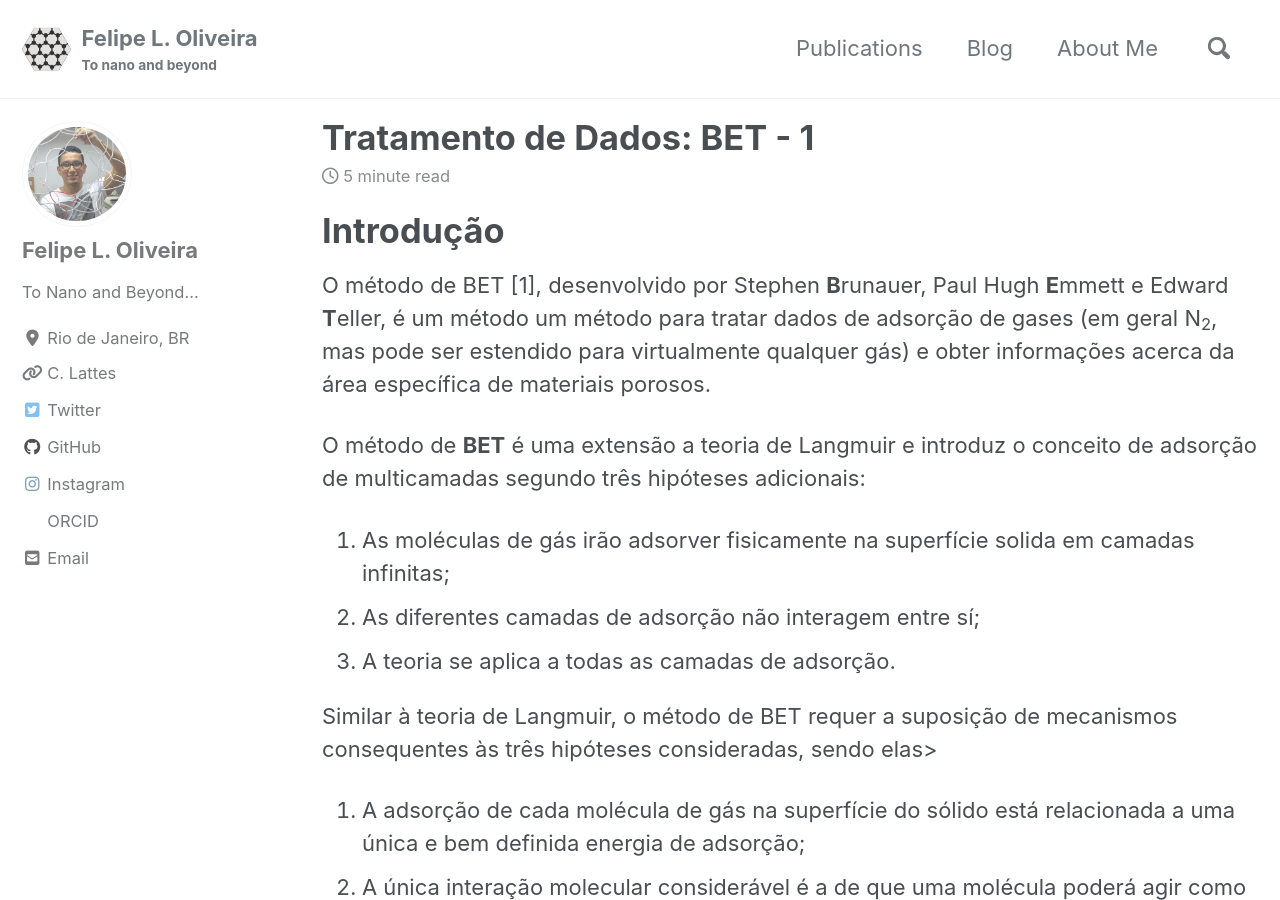
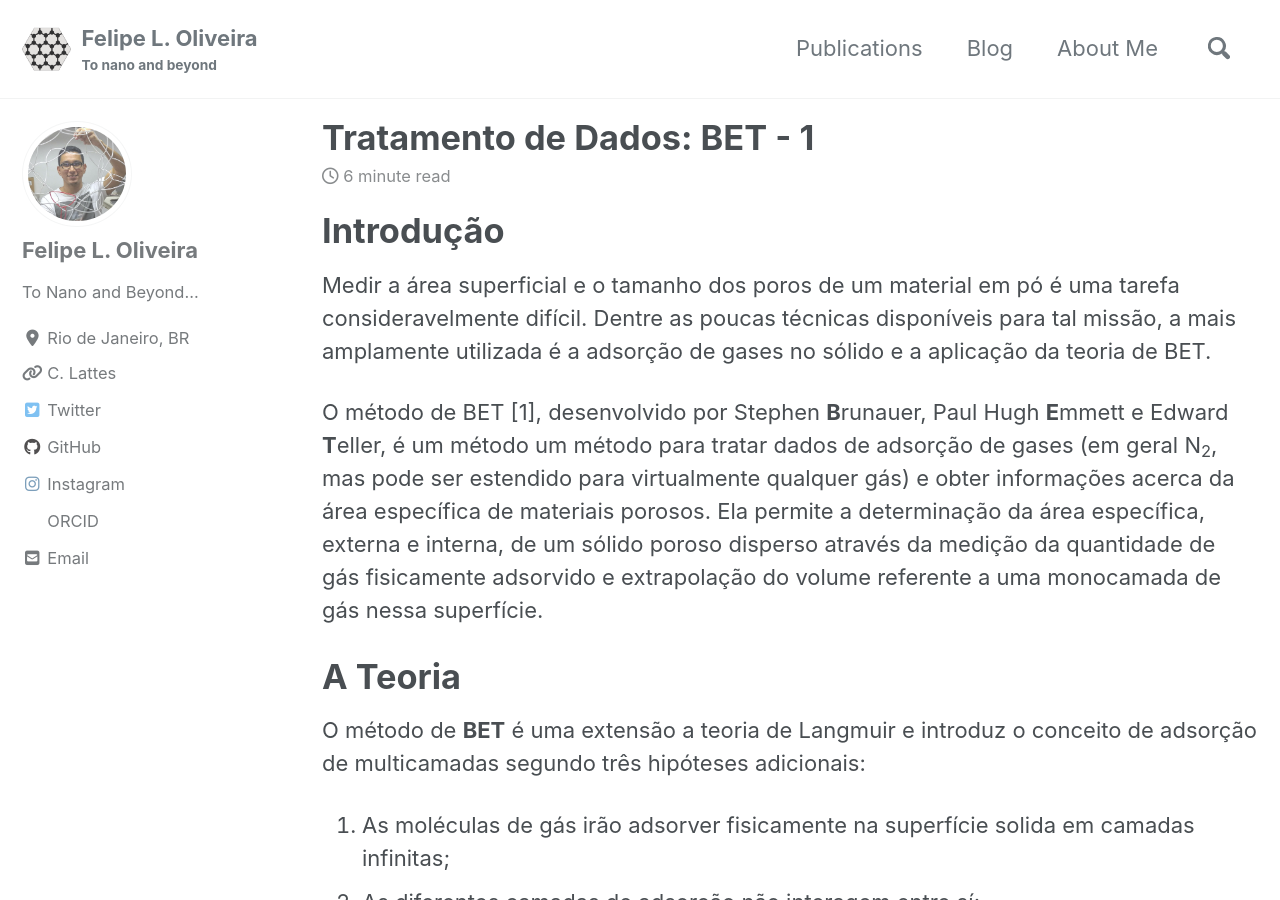
Before and after one commit to lipelopesoliveira/lipelopesoliveira.github.io, a Jekyll site: the page built from _posts/2019-10-05-bet_1.md, in a window 1280 px wide and 900 px high. Built offline with Jekyll 4.4.1, drawn with Linux system fonts in a browser that asks for light colours; cached includes are drawn as plain includes; nearby versions of some CDN libraries; formulas are drawn with MathJax 3.

Commit message:
Update 2019-10-05-bet_1.md

```diff
--- a/_posts/2019-10-05-bet_1.md
+++ b/_posts/2019-10-05-bet_1.md
@@ -11,7 +11,11 @@ mathjax: "true"
 
 # Introdução
 
-O método de BET [1], desenvolvido por Stephen **B**runauer, Paul Hugh **E**mmett e Edward **T**eller, é um método um método para tratar dados de adsorção de gases (em geral N<sub>2</sub>, mas pode ser estendido para virtualmente qualquer gás) e obter informações acerca da área específica de materiais porosos.
+Medir a área superficial e o tamanho dos poros de um material em pó é uma tarefa consideravelmente difícil. Dentre as poucas técnicas disponíveis para tal missão, a mais amplamente utilizada é a adsorção de gases no sólido e a aplicação da teoria de BET.
+
+O método de BET [1], desenvolvido por Stephen **B**runauer, Paul Hugh **E**mmett e Edward **T**eller, é um método um método para tratar dados de adsorção de gases (em geral N<sub>2</sub>, mas pode ser estendido para virtualmente qualquer gás) e obter informações acerca da área específica de materiais porosos. Ela permite a determinação da área específica, externa e interna, de um sólido poroso disperso através da medição da quantidade de gás fisicamente adsorvido e extrapolação do volume referente a uma monocamada de gás nessa superfície.
+
+# A Teoria
 
 O método de **BET** é uma extensão a teoria de Langmuir e introduz o conceito de adsorção de multicamadas segundo três hipóteses adicionais:
 1. As moléculas de gás irão adsorver fisicamente na superfície solida em camadas infinitas;
```
